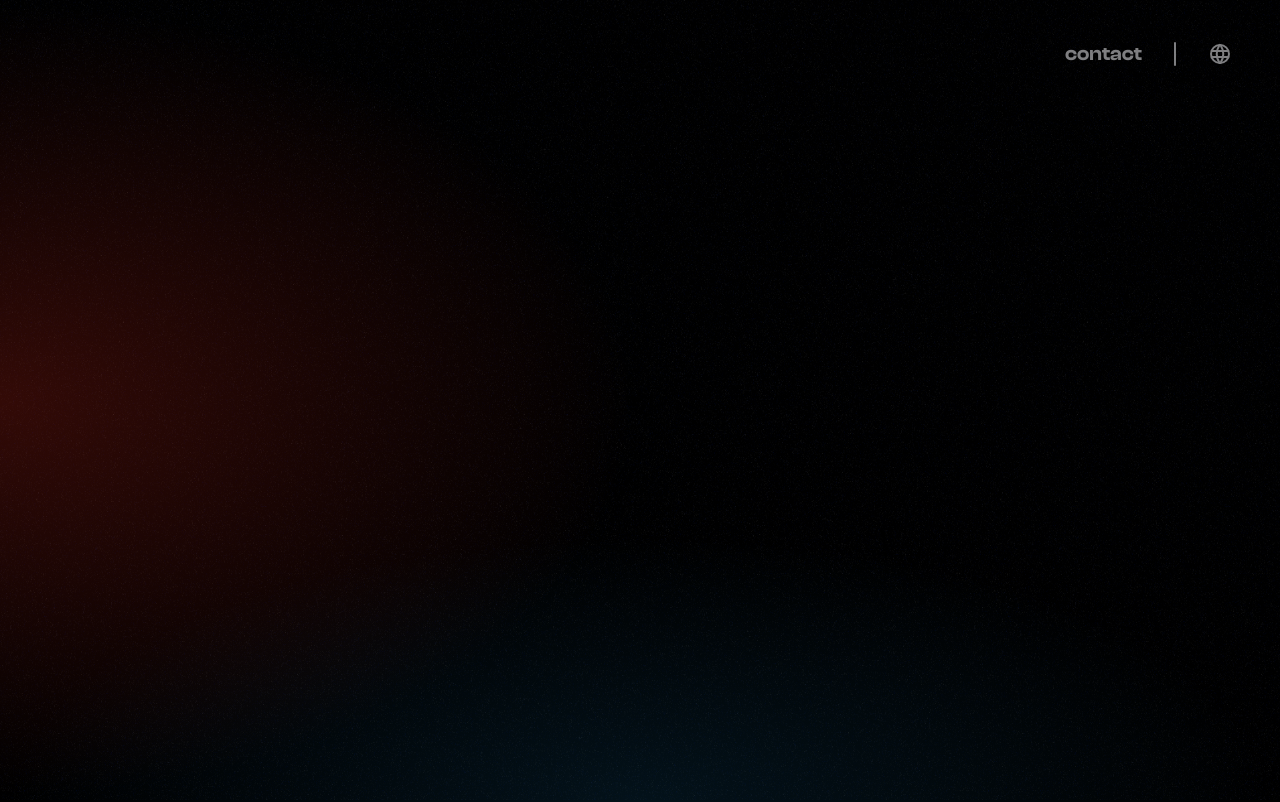
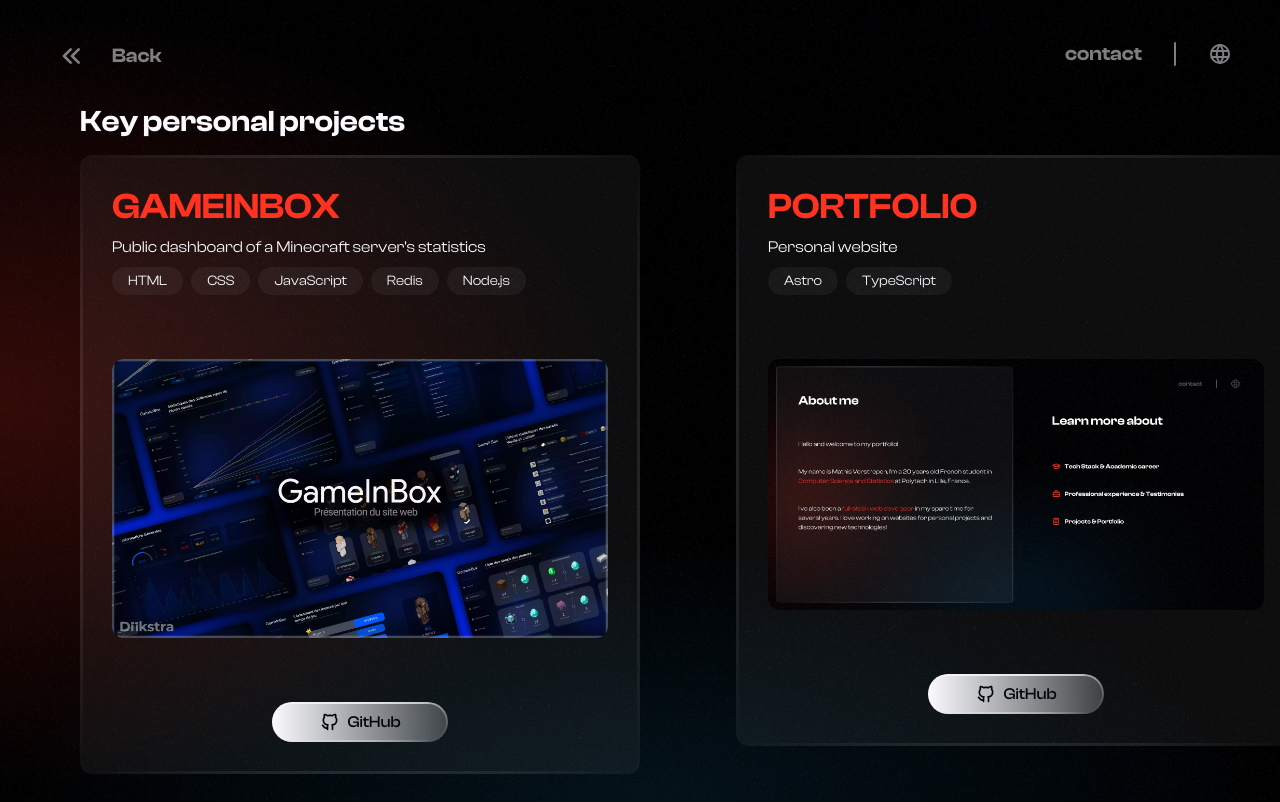
Before and after one commit to MathisVerstrepen/portfolio, an Astro site: page /en/projects in a window 1280 px wide. Shown: the top 802 px of the page. Built offline with nearby package versions, Linux system fonts and the light colour scheme; Astro itself is replaced by a stand-in of ours.

Commit message:
:sparkles: Add projects page

```diff
--- /dev/null
+++ b/src/i18n/lang/en/projects.ts
@@ -0,0 +1,77 @@
+export const projects_perso_en = {
+    "projects_perso.title": "Key personal projects",
+
+    "projects_perso.list": [
+        {
+            title: "GameInBox",
+            desc: "Public dashboard of a Minecraft server's statistics",
+            img: [
+                "gameinbox/gameinbox1.webp",
+                "gameinbox/gameinbox2.webp",
+                "gameinbox/gameinbox3.webp",
+            ],
+            tags: [
+                "HTML",
+                "CSS",
+                "JavaScript",
+                "Redis",
+                "Node.js",
+            ],
+            links: [
+                {
+                    name: "GitHub",
+                    url: "https://github.com/MathisVerstrepen/GameInBox-Website",
+                    icon: "brand-github",
+                },
+            ],
+        },
+        {
+            title: "Portfolio",
+            desc: "Personal website",
+            img: [
+                "portfolio/portfolio1.webp",
+                "portfolio/portfolio2.webp",
+            ],
+            tags: [
+                "Astro",
+                "TypeScript",
+            ],
+            links: [
+                {
+                    name: "GitHub",
+                    url: "https://github.com/MathisVerstrepen/portfolio",
+                    icon: "brand-github",
+                },
+            ],
+        },
+    ],
+} as const;
+
+export const school_projects_en = {
+    "school_projects.title": "School projects",
+
+    "school_projects.list": [
+        {
+            title: "Numerical linear algebra",
+            desc: "Python program for solving a principal component analysis (PCA)",
+            links: [
+                {
+                    name: "GitHub",
+                    url: "https://github.com/MathisVerstrepen/Polytech-Lille---Projet-ALN-2023",
+                    icon: "brand-github",
+                },
+            ],
+        },
+        {
+            title: "Graph theory and combinatorial optimization",
+            desc: "C program for solving an efficient task scheduling problem",
+            links: [
+                {
+                    name: "GitHub",
+                    url: "https://github.com/MathisVerstrepen/Polytech-Lille---Projet-GC-2023",
+                    icon: "brand-github",
+                },
+            ],
+        },
+    ],
+} as const;
--- /dev/null
+++ b/src/i18n/lang/fr/projects.ts
@@ -0,0 +1,78 @@
+export const projects_perso_fr = {
+    "projects_perso.title": "Projets personnels clés",
+
+    "projects_perso.list": [
+        {
+            title: "GameInBox",
+            desc: "Dashboard public de statistiques d'un serveur Minecraft",
+            img: [
+                "gameinbox/gameinbox1.webp",
+                "gameinbox/gameinbox2.webp",
+                "gameinbox/gameinbox3.webp",
+            ],
+            tags: [
+                "HTML",
+                "CSS",
+                "JavaScript",
+                "Redis",
+                "Node.js",
+            ],
+            links: [
+                {
+                    name: "GitHub",
+                    url: "https://github.com/MathisVerstrepen/GameInBox-Website",
+                    icon: "brand-github",
+                },
+            ],
+        },
+        {
+            title: "Portfolio",
+            desc: "Site web personnel",
+            img: [
+                "portfolio/portfolio1.webp",
+                "portfolio/portfolio2.webp",
+            ],
+            tags: [
+                "Astro",
+                "TypeScript",
+            ],
+            links: [
+                {
+                    name: "GitHub",
+                    url: "https://github.com/MathisVerstrepen/portfolio",
+                    icon: "brand-github",
+                },
+            ],
+        },
+    ],
+} as const;
+
+
+export const school_projects_fr = {
+    "school_projects.title": "Projets scolaires",
+
+    "school_projects.list": [
+        {
+            title: "Algèbre linéaire numérique",
+            desc: "Programme python de résolution d'une décomposition en composantes principales (ACP)",
+            links: [
+                {
+                    name: "GitHub",
+                    url: "https://github.com/MathisVerstrepen/Polytech-Lille---Projet-ALN-2023",
+                    icon: "brand-github",
+                },
+            ],
+        },
+        {
+            title: "Théorie des graphes et combinatoire",
+            desc: "Programme C de résolution d'un problème d'ordonnancement de tâches efficace",
+            links: [
+                {
+                    name: "GitHub",
+                    url: "https://github.com/MathisVerstrepen/Polytech-Lille---Projet-GC-2023",
+                    icon: "brand-github",
+                },
+            ],
+        },
+    ],
+} as const;
--- a/src/i18n/ui.ts
+++ b/src/i18n/ui.ts
@@ -12,6 +12,9 @@
 
 import { experience_en } from "./lang/en/experience";
 import { experience_fr } from "./lang/fr/experience";
+
+import { projects_perso_en, school_projects_en } from "./lang/en/projects";
+import { projects_perso_fr, school_projects_fr } from "./lang/fr/projects";
 
 export const languages = {
   en: "English",
@@ -38,6 +41,9 @@
     ...tech_other_en,
 
     ...experience_en,
+
+    ...projects_perso_en,
+    ...school_projects_en,
   },
   fr: {
     ...home_fr,
@@ -56,5 +62,8 @@
     ...tech_other_fr,
 
     ...experience_fr,
+
+    ...projects_perso_fr,
+    ...school_projects_fr,
   },
 } as const;
--- a/src/pages/[lang]/projects.astro
+++ b/src/pages/[lang]/projects.astro
@@ -1,5 +1,6 @@
 ---
-import Layout from "../../layouts/Layout.astro";
+import Icon from "astro-icon";
+import Layout_Subpage from "../../layouts/Layout_Subpage.astro";
 
 import { useTranslations } from "../../i18n/utils";
 
@@ -9,10 +10,142 @@
 const { lang } = Astro.params;
 
 const t = useTranslations(lang as "en" | "fr");
+
+interface PersonalProject {
+  title: string;
+  desc: string;
+  img: string[];
+  tags: string[];
+  links: {
+    name: string;
+    url: string;
+    icon: string;
+  }[];
+}
 ---
 
-<Layout title={t("home.title") as string}>
-  <main class="h-full w-full flex items-center justify-center z-10 absolute">
-    <div>test</div>
+<Layout_Subpage title={t("home.title") as string}>
+  <main class="h-full w-full flex z-10 absolute px-10 pt-12">
+    <div class="shrink-0 h-full grid grid-rows-[10%_90%] grid-cols-[fit-content(200%)] p-10">
+      <h1 class="font-ClashDisplay-Semibold text-ghost_white text-3xl self-center">{t("projects_perso.title")}</h1>
+      <div class="flex space-x-24">
+        {
+          (t("projects_perso.list") as readonly any[]).map((project: PersonalProject) => {
+            return (
+              <div class="flex flex-col w-[35rem] space-y-16 bg-ghost_white bg-opacity-5 p-8 h-fit rounded-xl border-radial-project">
+                <div>
+                  <h3 class="font-ClashDisplay-Semibold text-scarlet text-4xl uppercase mb-2">{project.title}</h3>
+                  <p class="font-ClashDisplay-Regular text-ghost_white mb-2">{project.desc}</p>
+                  <div class="flex flex-row space-x-2">
+                    {project.tags.map((tag) => {
+                      return (
+                        <span class="font-ClashDisplay-Regular text-sm text-ghost_white bg-ghost_white bg-opacity-5 px-4 py-1 rounded-[20px]">
+                          {tag}
+                        </span>
+                      );
+                    })}
+                  </div>
+                </div>
+                <img
+                  src={"/img/" + project.img[0]}
+                  alt={project.title + " image 1"}
+                  class="w-full h-fit object-cover rounded-xl crisp-edges"
+                />
+                <div class="flex flex-row items-center justify-center space-x-4">
+                  {project.links.map((link) => {
+                    return (
+                      <a
+                        class="flex flex-row space-x-2 items-center bg-gradient-to-r from-ghost_white via-[rgba(251,251,255,0.2)] to-[rgba(251,251,255,0)] bg-pos-0 hover:bg-pos-50 bg-size-200 duration-300 w-fit px-12 py-2 rounded-[20px] border-radial-button"
+                        role="button"
+                        href={link.url}
+                        target="_blank"
+                      >
+                        <Icon name={link.icon} class="w-5 h-5 text-licorice" />
+                        <p class="font-ClashDisplay-Medium text-licorice">{link.name}</p>
+                      </a>
+                    );
+                  })}
+                </div>
+              </div>
+            );
+          })
+        }
+      </div>
+    </div>
+    <div class="shrink-0 h-full grid grid-rows-[10%_90%] grid-cols-[fit-content(200%)] p-10 ml-10">
+        <h1 class="font-ClashDisplay-Semibold text-ghost_white text-3xl self-center">{t("school_projects.title")}</h1>
+        <div class="flex space-y-10 flex-col">
+          {
+            (t("school_projects.list") as readonly any[]).map((project: PersonalProject) => {
+              return (
+                <div class="flex flex-col w-[35rem] space-y-10 bg-ghost_white bg-opacity-5 p-8 h-fit rounded-xl border-radial-project">
+                  <div>
+                    <h3 class="font-ClashDisplay-Semibold text-scarlet text-3xl mb-2">{project.title}</h3>
+                    <p class="font-ClashDisplay-Regular text-ghost_white mb-2">{project.desc}</p>
+                  </div>
+                  <div class="flex flex-row items-center justify-center space-x-4">
+                    {project.links.map((link) => {
+                      return (
+                        <a
+                          class="flex flex-row space-x-2 items-center bg-gradient-to-r from-ghost_white via-[rgba(251,251,255,0.2)] to-[rgba(251,251,255,0)] bg-pos-0 hover:bg-pos-50 bg-size-200 duration-300 w-fit px-12 py-2 rounded-[20px] border-radial-button"
+                          role="button"
+                          href={link.url}
+                          target="_blank"
+                        >
+                          <Icon name={link.icon} class="w-5 h-5 text-licorice" />
+                          <p class="font-ClashDisplay-Medium text-licorice">{link.name}</p>
+                        </a>
+                      );
+                    })}
+                  </div>
+                </div>
+              );
+            })
+          }
+        </div>
+      </div>
   </main>
-</Layout>
+</Layout_Subpage>
+
+<style>
+  .crisp-edges {
+    image-rendering: -webkit-optimize-contrast;
+    image-rendering: crisp-edges;
+  }
+
+  .border-radial-project,
+  .border-radial-button {
+    position: relative;
+    z-index: 0;
+  }
+
+  .border-radial-project:before {
+    content: "";
+    position: absolute;
+    z-index: -1;
+    inset: 0;
+    padding: 3px;
+    border-radius: 12px;
+    background: radial-gradient(rgba(255, 255, 255, 0.5) 0%, rgba(255, 255, 255, 0.2) 35%, rgba(255, 255, 255, 0) 100%);
+    background-size: 100% 100%, 100% 100%;
+    background-position: center;
+    -webkit-mask: linear-gradient(#fff 0 0) content-box, linear-gradient(#fff 0 0);
+    -webkit-mask-composite: destination-out;
+    mask-composite: exclude;
+  }
+
+  .border-radial-button:before {
+    content: "";
+    position: absolute;
+    z-index: -1;
+    inset: 0;
+    padding: 2px;
+    border-radius: 20px;
+    background: radial-gradient(rgba(255, 255, 255, 0.8) 0%, rgba(255, 255, 255, 0.65) 50%, rgba(255, 255, 255, 0) 90%);
+    background-size: 100% 200%, 100% 100%;
+    background-position: -10% 100%;
+    -webkit-mask: linear-gradient(#fff 0 0) content-box, linear-gradient(#fff 0 0);
+    -webkit-mask-composite: destination-out;
+    mask-composite: exclude;
+  }
+</style>
--- a/tailwind.config.cjs
+++ b/tailwind.config.cjs
@@ -10,6 +10,14 @@
                 ghost_white: "#FBFBFF",
                 scarlet: "#FF331F",
                 red_error: "#CC0000",
+            },
+            backgroundSize: {
+                'size-200': '200% 200%',
+            },
+            backgroundPosition: {
+                'pos-0': '0% 0%',
+                'pos-50': '20% 20%',
+                'pos-100': '100% 100%',
             },
         },
         fontFamily: {
```
Also changed, not shown: public/img/gameinbox/gameinbox1.webp (added), public/img/gameinbox/gameinbox2.webp (added), public/img/gameinbox/gameinbox3.webp (added), public/img/portfolio/portfolio1.webp (added), public/img/portfolio/portfolio2.webp (added), src/icons/brand-github.svg (added).
